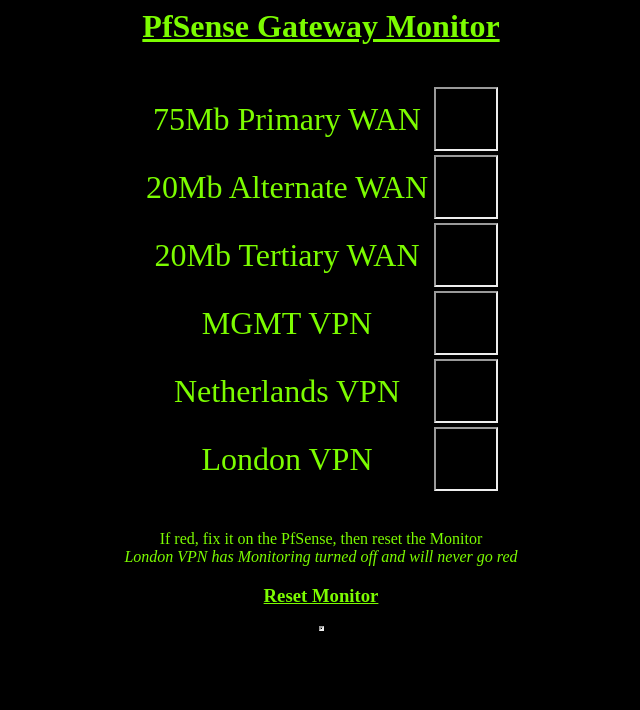
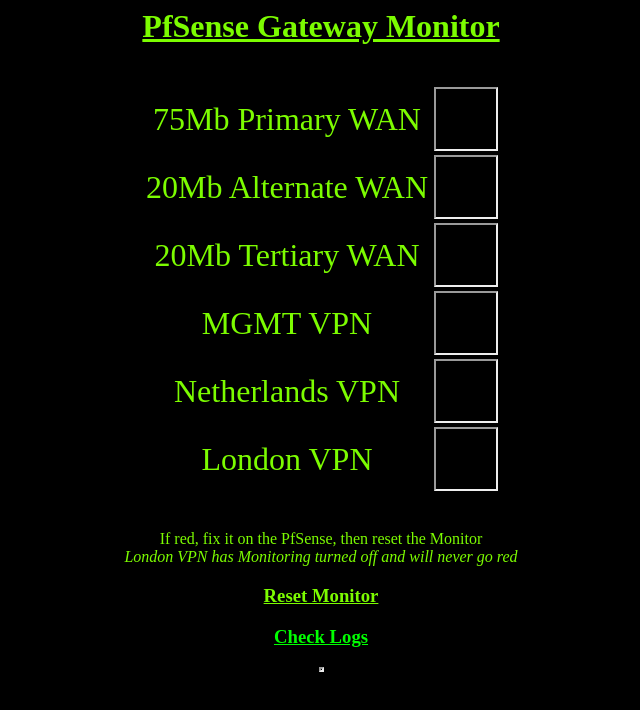
Before and after one commit to caleb7773/PfSense-Gateway-Monitor-Files, a plain HTML site: page index.html in a window 1280 px wide. Shown: the whole page, without its empty margins (319-959 px from the left). Drawn offline with Linux system fonts and the light colour scheme.

Commit message:
Update index.html

```diff
--- a/index.html
+++ b/index.html
@@ -53,5 +53,6 @@
 <center style="color:#7CFC00;">If red, fix it on the PfSense, then reset the Monitor</center>
 <center style="color:#7CFC00;"><i>London VPN has Monitoring turned off and will never go red</i></center>
 <center><h3><a href="./cgi-bin/reset.cgi" style="color:#7CFC00;">Reset Monitor</a></h3></center>
+<center><h3><a href="./cgi-bin/logs.cgi" style="color:#00FF00;">Check Logs</a></h3></center>
 <center><iframe src="./cgi-bin/check.cgi" width="1" height="1"></iframe></center>
 </body>
```
Lines whose indentation alone changed are shown as unchanged.
